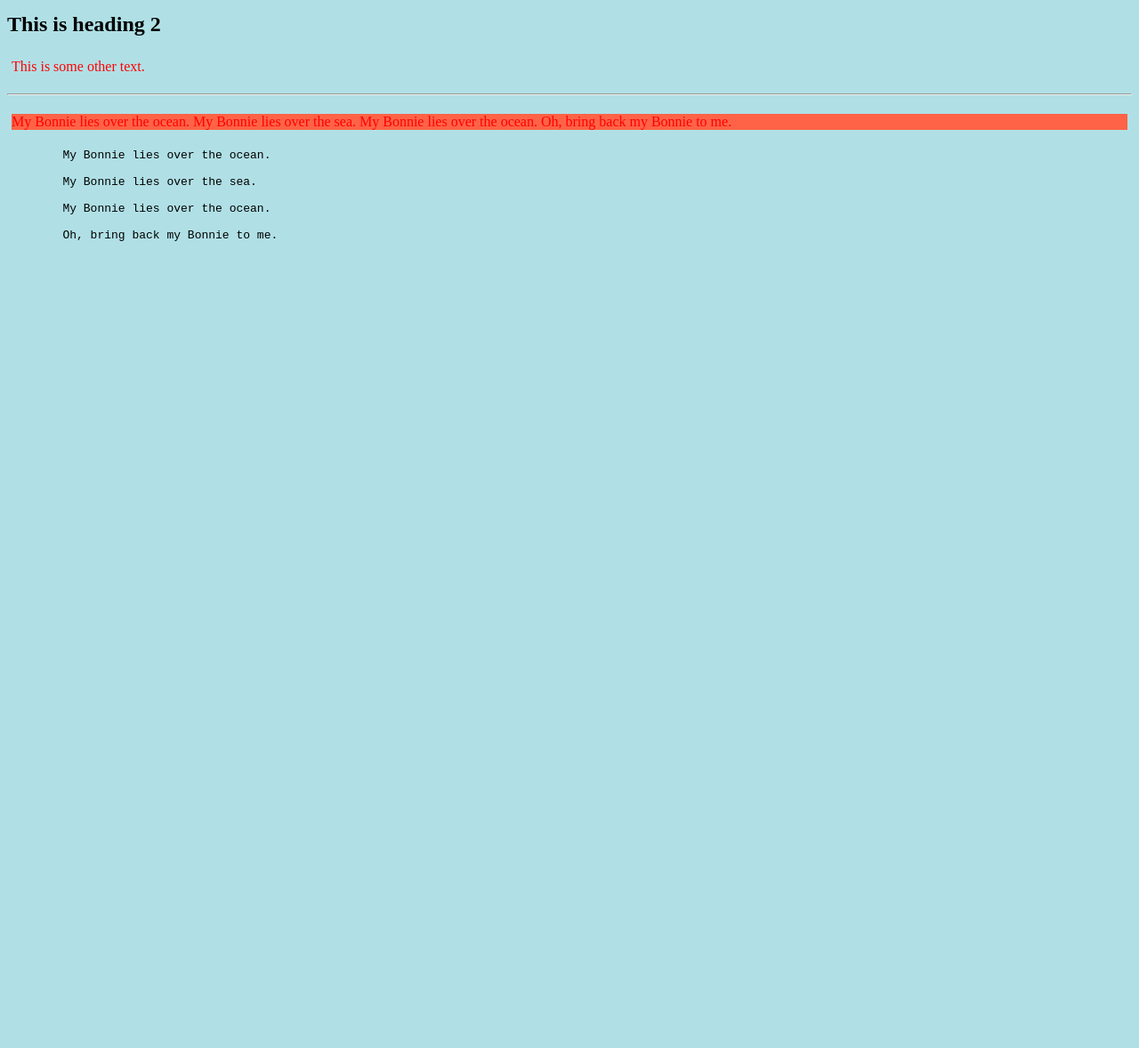
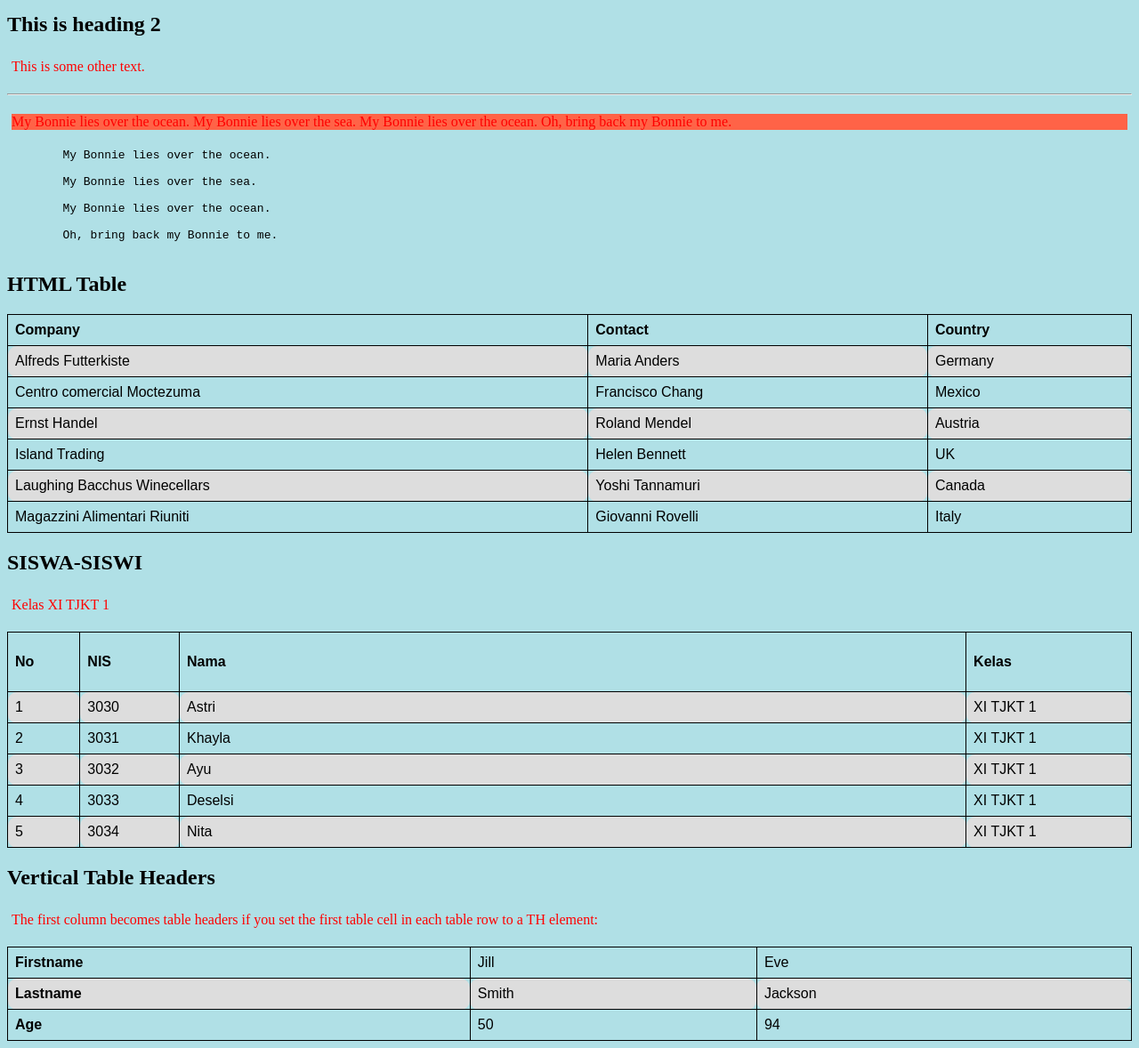
Before and after one commit to nuranita29/nuranita.github.io, a plain HTML site: page index.html in a window 1280 px wide. Shown: the part 1187-2365 px from the top of the page at 89% size. Before the commit the page ends 1487 px from the top, so only its background shows below. Drawn offline with Linux system fonts and the light colour scheme.

Commit message:
Update index.html

```diff
--- a/index.html
+++ b/index.html
@@ -67,5 +67,167 @@
         Oh, bring back my Bonnie to me.
       </pre>
 
+<html>
+<head>
+  <title>My Page Title</title>
+  <link rel="icon" type="image/x-icon" href="smiling-face.png">
+</head>
+<body>
+<style>
+table {
+  font-family: arial, sans-serif;
+  border-collapse: collapse;
+  width: 100%;
+}
+
+td, th {
+  border: 1px solid #dddddd;
+  text-align: left;
+  padding: 8px;
+}
+
+tr:nth-child(even) {
+  background-color: #dddddd;
+}
+</style>
+</head>
+<body>
+
+<h2>HTML Table</h2>
+
+<table>
+  <tr>
+    <th>Company</th>
+    <th>Contact</th>
+    <th>Country</th>
+  </tr>
+  <tr>
+    <td>Alfreds Futterkiste</td>
+    <td>Maria Anders</td>
+    <td>Germany</td>
+  </tr>
+  <tr>
+    <td>Centro comercial Moctezuma</td>
+    <td>Francisco Chang</td>
+    <td>Mexico</td>
+  </tr>
+  <tr>
+    <td>Ernst Handel</td>
+    <td>Roland Mendel</td>
+    <td>Austria</td>
+  </tr>
+  <tr>
+    <td>Island Trading</td>
+    <td>Helen Bennett</td>
+    <td>UK</td>
+  </tr>
+  <tr>
+    <td>Laughing Bacchus Winecellars</td>
+    <td>Yoshi Tannamuri</td>
+    <td>Canada</td>
+  </tr>
+  <tr>
+    <td>Magazzini Alimentari Riuniti</td>
+    <td>Giovanni Rovelli</td>
+    <td>Italy</td>
+  </tr>
+</table>
+
+
+
+<style>
+th, td {
+  border: 1px solid black;
+  border-radius: 10px;
+}
+</style>
+</head>
+<body>
+
+<h2>SISWA-SISWI</h2>
+
+<p>Kelas XI TJKT 1</p>
+
+<table style="width:100%">
+  <tr>
+    <th style="height:50px">No</th>
+    <th>NIS</th>
+    <th style="width:70%">Nama</th>
+    <th>Kelas</th>
+  </tr>
+  <tr>
+    <td>1</td>
+    <td>3030</td>
+    <td>Astri</td>
+    <td>XI TJKT 1</td>
+  </tr>
+  <tr>
+    <td>2</td>
+    <td>3031</td>
+    <td>Khayla</td>
+    <td>XI TJKT 1</td>
+  </tr>
+  <tr>
+    <td>3</td>
+    <td>3032</td>
+    <td>Ayu</td>
+    <td>XI TJKT 1</td>
+  </tr>
+  <tr>
+    <td>4</td>
+    <td>3033</td>
+    <td>Deselsi</td>
+    <td>XI TJKT 1</td>
+  </tr>
+  <tr>
+    <td>5</td>
+    <td>3034</td>
+    <td>Nita</td>
+    <td>XI TJKT 1</td>
+  </tr>
+</table>
+
+
 </body>
+</html>
+
+<!DOCTYPE html>
+<html>
+<head>
+<style>
+table, th, td {
+  border: 1px solid black;
+  border-collapse: collapse;
+}
+</style>
+</head>
+<body>
+
+<h2>Vertical Table Headers</h2>
+
+<p>The first column becomes table headers if you set the first table cell in each table row to a TH element:</p>
+
+<table style="width:100%">
+  <tr>
+    <th>Firstname</th>
+    <td>Jill</td>
+    <td>Eve</td>
+  </tr>
+  <tr>
+    <th>Lastname</th>
+    <td>Smith</td>
+    <td>Jackson</td>
+  </tr>
+  <tr>
+    <th>Age</th>
+    <td>50</td>
+    <td>94</td>
+  </tr>
+</table>
+
+</body>
+</html>
+
+</body>
+
 </html
```
